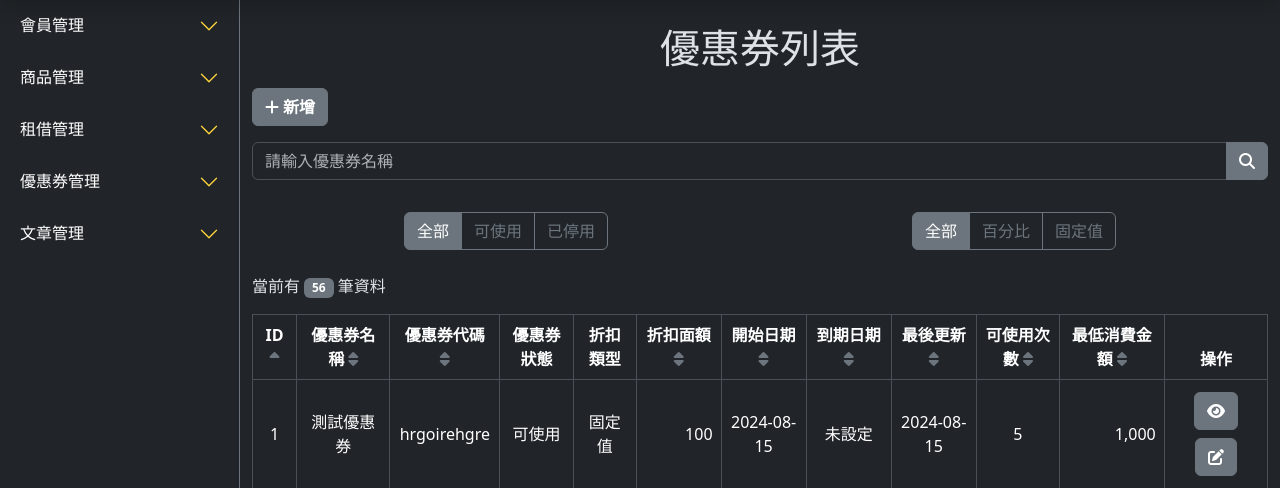
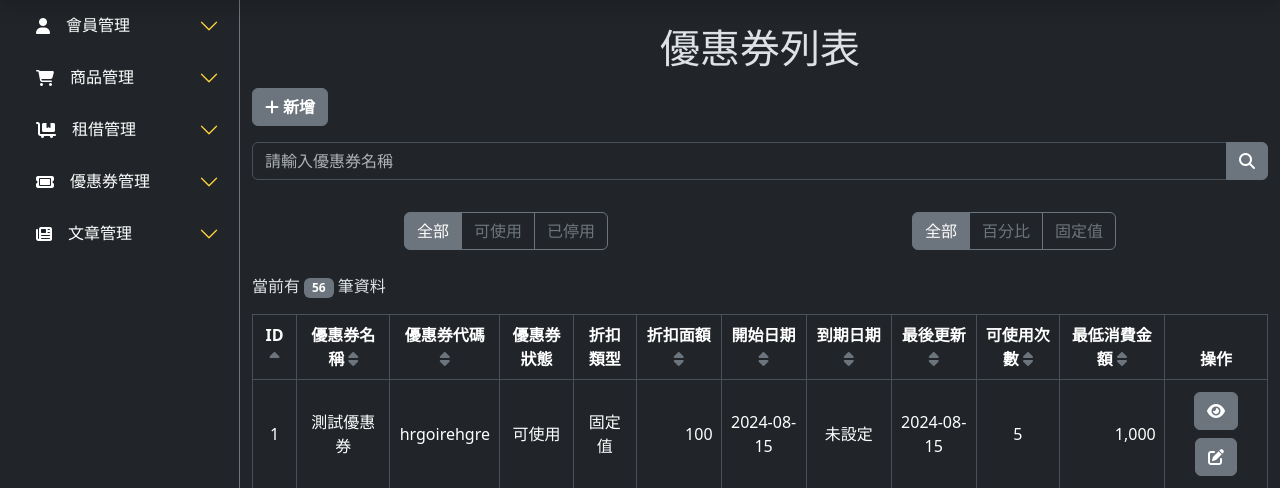
Before and after one commit to besttea168/teamwork, a PHP site: page /coupon/coupons.php in a window 1280 px wide. Shown: the part 72-560 px from the top of the page. Run offline with PHP 8.4, Linux system fonts and the light colour scheme; data comes from the database, SQL or seed files in the repository; a stand-in replaces the project's code that opens the database connection; some libraries are stand-ins or nearby versions.

Commit message:
sidebar加圖標

```diff
--- a/sidebar.php
+++ b/sidebar.php
@@ -3,7 +3,7 @@
         <div class="accordion-item">
             <h2 class="accordion-header" id="flush-headingUser">
                 <button class="accordion-button collapsed" type="button" data-bs-toggle="collapse" data-bs-target="#flush-collapseUser" aria-expanded="false" aria-controls="flush-collapseUser">
-                    會員管理
+                <i class="fa-solid fa-user mx-3"></i>會員管理
                 </button>
             </h2>
             <div id="flush-collapseUser" class="accordion-collapse collapse" aria-labelledby="flush-headingUser" data-bs-parent="#accordionFlushExample">
@@ -20,7 +20,7 @@
         <div class="accordion-item">
             <h2 class="accordion-header" id="flush-headingProduct">
                 <button class="accordion-button collapsed" type="button" data-bs-toggle="collapse" data-bs-target="#flush-collapseProduct" aria-expanded="false" aria-controls="flush-collapseProduct">
-                    商品管理
+                <i class="fa-solid fa-cart-shopping mx-3"></i>商品管理
                 </button>
             </h2>
             <div id="flush-collapseProduct" class="accordion-collapse collapse" aria-labelledby="flush-headingProduct" data-bs-parent="#accordionFlushExample">
@@ -36,7 +36,7 @@
         <div class="accordion-item">
             <h2 class="accordion-header" id="flush-headingRent">
                 <button class="accordion-button collapsed" type="button" data-bs-toggle="collapse" data-bs-target="#flush-collapseRent" aria-expanded="false" aria-controls="flush-collapseRent">
-                    租借管理
+                <i class="fa-solid fa-cart-flatbed mx-3"></i>租借管理
                 </button>
             </h2>
             <div id="flush-collapseRent" class="accordion-collapse collapse" aria-labelledby="flush-headingRent" data-bs-parent="#accordionFlushExample">
@@ -52,7 +52,7 @@
         <div class="accordion-item">
             <h2 class="accordion-header" id="flush-headingCoupon">
                 <button class="accordion-button collapsed" type="button" data-bs-toggle="collapse" data-bs-target="#flush-collapseCoupon" aria-expanded="false" aria-controls="flush-collapseCoupon">
-                    優惠券管理
+                <i class="fa-solid fa-ticket mx-3"></i>優惠券管理
                 </button>
             </h2>
             <div id="flush-collapseCoupon" class="accordion-collapse collapse" aria-labelledby="flush-headingCoupon" data-bs-parent="#accordionFlushExample">
@@ -70,7 +70,7 @@
         <div class="accordion-item">
             <h2 class="accordion-header" id="flush-headingArticle">
                 <button class="accordion-button collapsed" type="button" data-bs-toggle="collapse" data-bs-target="#flush-collapseArticle" aria-expanded="false" aria-controls="flush-collapseArticle">
-                    文章管理
+                <i class="fa-solid fa-newspaper mx-3"></i>文章管理
                 </button>
             </h2>
             <div id="flush-collapseArticle" class="accordion-collapse collapse" aria-labelledby="flush-headingArticle" data-bs-parent="#accordionFlushExample">
```
